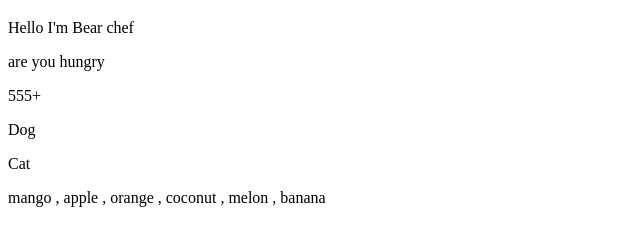
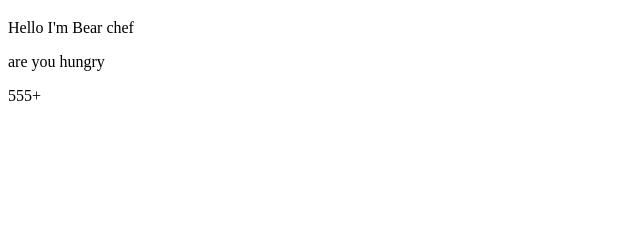
Before and after one commit to Suppasan23/git-learn1, a plain HTML site: page index.html in a window 1280 px wide. Shown: the part 61-306 px from the top of the page, without its empty margins (0-640 px from the left). Drawn offline with Linux system fonts and the light colour scheme.

Commit message:
Update index.html

```diff
--- a/index.html
+++ b/index.html
@@ -17,11 +17,6 @@
 
 
 
-    <p>Dog</p>
-    <p>Cat</p>
-
-    <p>mango , apple , orange , coconut , melon , banana</p>
-
   </body>
 
 </html>
```
